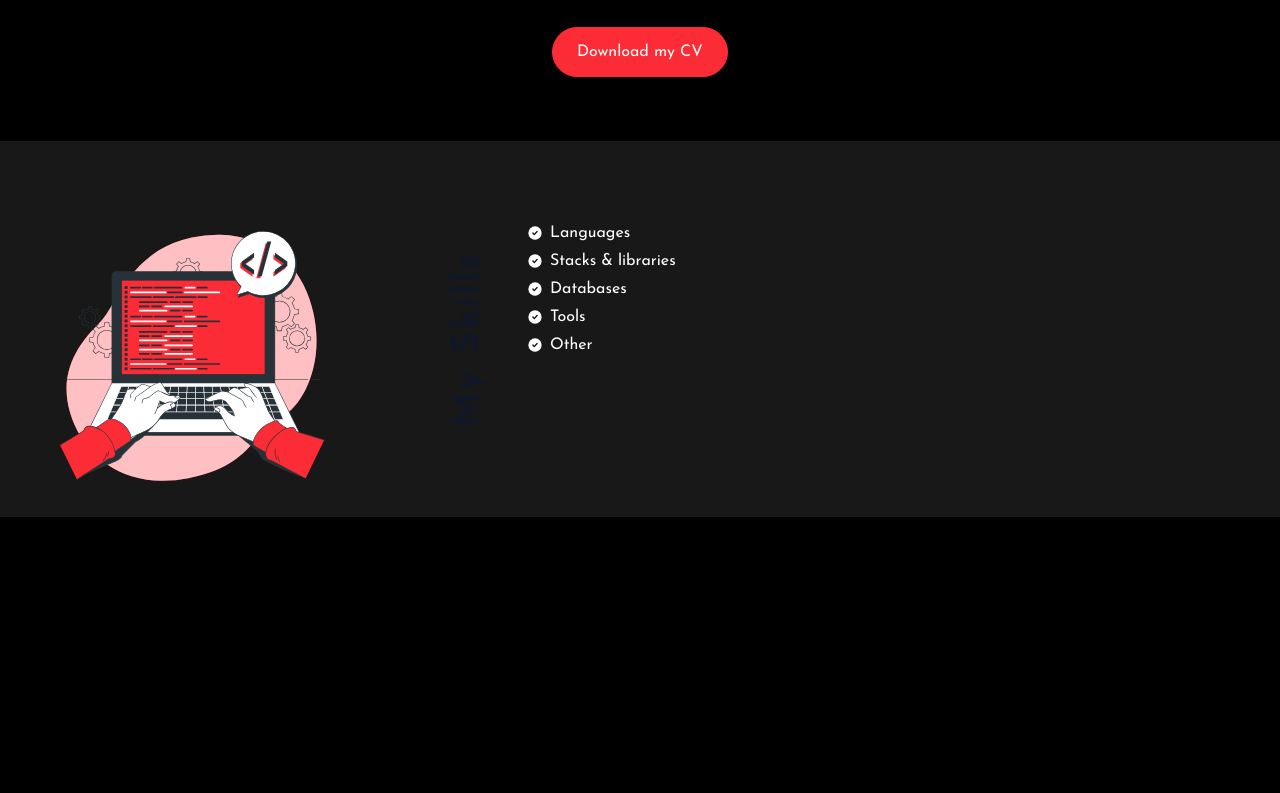
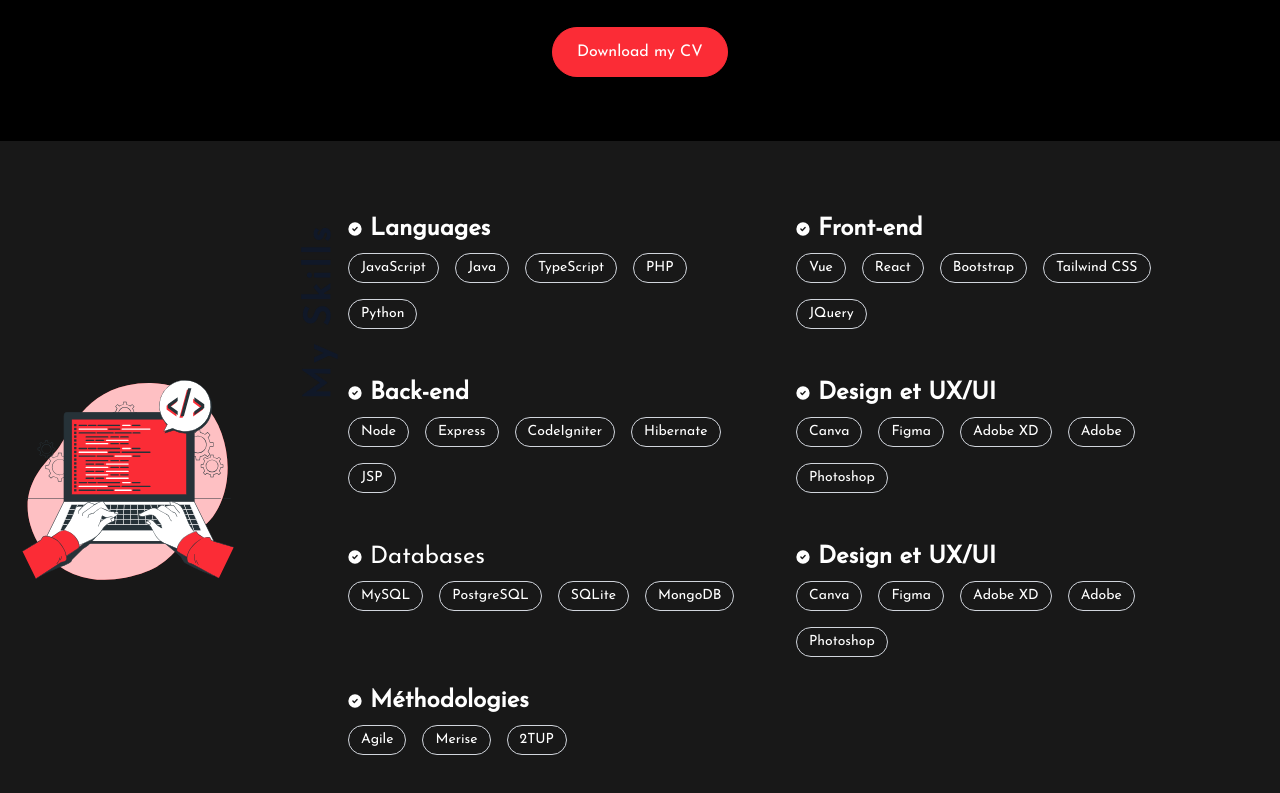
Before and after one commit to AnachiAndria/portfolio, a React (Vite) app: page / in a window 1280 px wide. Shown: the part 1213-2006 px from the top of the page. Before the commit the page ends 1730 px from the top, so only its background shows below. Built offline with nearby package versions, Linux system fonts and the light colour scheme.

Commit message:
skill ok

```diff
--- a/src/components/About.tsx
+++ b/src/components/About.tsx
@@ -63,9 +63,9 @@
 
 
             {/* Skills Section with SVG */}
-            <section className="pt-16 w-full bg-[#181818] flex flex-col md:flex-row">
+            <section className="py-10 w-full bg-[#181818] flex flex-col md:flex-row">
   {/* First part - SVG */}
-  <div className="w-full md:w-3/10 p-4 flex justify-center items-center">
+  <div className="w-full md:w-2/10 p-4 flex justify-center items-center">
     <img
       src="/public/img/coding-bro.svg"
       alt="My SVG"
@@ -73,45 +73,160 @@
     />
   </div>
 
-    <div className="w-full md:w-1/10 p-0 flex justify-center items-center">
-        <h2 className="left-0 tracking-widest mb-1 rotate-270 origin-top  whitespace-nowrap text-4xl font-bold text-gray-900 dark:text-white">My Skills</h2>
+    <div className="w-full md:w-1/10 p-0 flex justify-center items-center -mr-15">
+        <h2 className="tracking-widest mb-1 rotate-270 whitespace-nowrap text-4xl -mt-85 font-bold text-gray-900 dark:text-white">My Skills</h2>
     </div>
 
   {/* Second part - Skills List */}
-  <div className="w-full md:w-6/10 p-4">
-    <ul className="max-w-md space-y-1  list-inside ">
+  <div className="w-full md:w-7/10  flex flex-col md:flex-row">
+
+    <div className="w-full md:w-5/10 flex py-2 m-2">
+        <ul className="max-w-md space-y-4  list-inside w-full">
+            <div className="flex flex-col">
+                <div className="p-4">
                     <li className="flex items-center">
                     <svg className="w-3.5 h-3.5 me-2 shrink-0" aria-hidden="true" xmlns="http://www.w3.org/2000/svg" fill="currentColor" viewBox="0 0 20 20">
                         <path d="M10 .5a9.5 9.5 0 1 0 9.5 9.5A9.51 9.51 0 0 0 10 .5Zm3.707 8.207-4 4a1 1 0 0 1-1.414 0l-2-2a1 1 0 0 1 1.414-1.414L9 10.586l3.293-3.293a1 1 0 0 1 1.414 1.414Z"/>
                     </svg>
-                Languages
+                    <h3 className="text-2xl font-bold">Languages</h3>
+                    </li>
+                </div>
 
-        </li>
+                <div className="px-4 pb-4 -mt-2">
+                    <div className="flex flex-wrap gap-4">
+                        <a className="border border-gray-300 rounded-full py-1 px-3 inline-block text-sm hover:border-red-500 transition-colors">JavaScript</a>
+                        <a className="border border-gray-300 rounded-full py-1 px-3 inline-block text-sm hover:border-red-500 transition-colors">Java</a>
+                        <a className="border border-gray-300 rounded-full py-1 px-3 inline-block text-sm hover:border-red-500 transition-colors">TypeScript</a>
+                        <a className="border border-gray-300 rounded-full py-1 px-3 inline-block text-sm hover:border-red-500 transition-colors">PHP</a>
+                        <a className="border border-gray-300 rounded-full py-1 px-3 inline-block text-sm hover:border-red-500 transition-colors">Python</a>
+                    </div>
+                </div>
+            </div>
+            <div className="flex flex-col">
+                <div className="p-4">
                     <li className="flex items-center">
                     <svg className="w-3.5 h-3.5 me-2 shrink-0" aria-hidden="true" xmlns="http://www.w3.org/2000/svg" fill="currentColor" viewBox="0 0 20 20">
                         <path d="M10 .5a9.5 9.5 0 1 0 9.5 9.5A9.51 9.51 0 0 0 10 .5Zm3.707 8.207-4 4a1 1 0 0 1-1.414 0l-2-2a1 1 0 0 1 1.414-1.414L9 10.586l3.293-3.293a1 1 0 0 1 1.414 1.414Z"/>
                     </svg>
-                Stacks & libraries
+                    <h3 className="text-2xl font-bold">Back-end</h3>
                     </li>
+                </div>
+
+                <div className="px-4 pb-4 -mt-2">
+                    <div className="flex flex-wrap gap-4">
+                        <a className="border border-gray-300 rounded-full py-1 px-3 inline-block text-sm hover:border-red-500 transition-colors">Node</a>
+                        <a className="border border-gray-300 rounded-full py-1 px-3 inline-block text-sm hover:border-red-500 transition-colors">Express</a>
+                        <a className="border border-gray-300 rounded-full py-1 px-3 inline-block text-sm hover:border-red-500 transition-colors">CodeIgniter</a>
+                        <a className="border border-gray-300 rounded-full py-1 px-3 inline-block text-sm hover:border-red-500 transition-colors">Hibernate</a>
+                        <a className="border border-gray-300 rounded-full py-1 px-3 inline-block text-sm hover:border-red-500 transition-colors">JSP</a>
+                    </div>
+                </div>
+            </div>
+            <div className="grid grid-rows-2 ">
+                <div className="row-start-1   p-4">
                     <li className="flex items-center">
                         <svg className="w-3.5 h-3.5 me-2 shrink-0" aria-hidden="true" xmlns="http://www.w3.org/2000/svg" fill="currentColor" viewBox="0 0 20 20">
                             <path d="M10 .5a9.5 9.5 0 1 0 9.5 9.5A9.51 9.51 0 0 0 10 .5Zm3.707 8.207-4 4a1 1 0 0 1-1.414 0l-2-2a1 1 0 0 1 1.414-1.414L9 10.586l3.293-3.293a1 1 0 0 1 1.414 1.414Z"/>
                         </svg>
-                Databases
+                        <h3 className="text-2xl bold">Databases</h3>
                     </li>
+                </div>
+
+                <div className="px-4 pb-4 -mt-2">
+                    <div className="flex flex-wrap gap-4">
+                        <a className="border border-gray-300 rounded-full py-1 px-3 inline-block text-sm hover:border-red-500 transition-colors">MySQL</a>
+                        <a className="border border-gray-300 rounded-full py-1 px-3 inline-block text-sm hover:border-red-500 transition-colors">PostgreSQL</a>
+                        <a className="border border-gray-300 rounded-full py-1 px-3 inline-block text-sm hover:border-red-500 transition-colors">SQLite</a>
+                        <a className="border border-gray-300 rounded-full py-1 px-3 inline-block text-sm hover:border-red-500 transition-colors">MongoDB</a>
+                    </div>
+                </div>
+            </div>
+            <div className="flex flex-col">
+                <div className="p-4">
                     <li className="flex items-center">
                     <svg className="w-3.5 h-3.5 me-2 shrink-0" aria-hidden="true" xmlns="http://www.w3.org/2000/svg" fill="currentColor" viewBox="0 0 20 20">
                         <path d="M10 .5a9.5 9.5 0 1 0 9.5 9.5A9.51 9.51 0 0 0 10 .5Zm3.707 8.207-4 4a1 1 0 0 1-1.414 0l-2-2a1 1 0 0 1 1.414-1.414L9 10.586l3.293-3.293a1 1 0 0 1 1.414 1.414Z"/>
                     </svg>
-                Tools
+                    <h3 className="text-2xl font-bold">Méthodologies</h3>
                     </li>
+                </div>
+
+                <div className="px-4 pb-4 -mt-2">
+                    <div className="flex flex-wrap gap-4">
+                        <a className="border border-gray-300 rounded-full py-1 px-3 inline-block text-sm hover:border-red-500 transition-colors">Agile</a>
+                        <a className="border border-gray-300 rounded-full py-1 px-3 inline-block text-sm hover:border-red-500 transition-colors">Merise</a>
+                        <a className="border border-gray-300 rounded-full py-1 px-3 inline-block text-sm hover:border-red-500 transition-colors">2TUP</a>
+                    </div>
+                </div>
+            </div>
+        </ul>
+    </div>
+
+    <div className="w-full md:w-5/10 flex py-2 m-2">
+        <ul className="max-w-md space-y-4  list-inside w-full">
+            <div className="flex flex-col">
+                <div className="p-4">
                     <li className="flex items-center">
                     <svg className="w-3.5 h-3.5 me-2 shrink-0" aria-hidden="true" xmlns="http://www.w3.org/2000/svg" fill="currentColor" viewBox="0 0 20 20">
                         <path d="M10 .5a9.5 9.5 0 1 0 9.5 9.5A9.51 9.51 0 0 0 10 .5Zm3.707 8.207-4 4a1 1 0 0 1-1.414 0l-2-2a1 1 0 0 1 1.414-1.414L9 10.586l3.293-3.293a1 1 0 0 1 1.414 1.414Z"/>
                     </svg>
-                Other
+                    <h3 className="text-2xl font-bold">Front-end</h3>
                     </li>
+                </div>
+
+                <div className="px-4 pb-4 -mt-2">
+                    <div className="flex flex-wrap gap-4">
+                        <a className="border border-gray-300 rounded-full py-1 px-3 inline-block text-sm hover:border-red-500 transition-colors">Vue</a>
+                        <a className="border border-gray-300 rounded-full py-1 px-3 inline-block text-sm hover:border-red-500 transition-colors">React</a>
+                        <a className="border border-gray-300 rounded-full py-1 px-3 inline-block text-sm hover:border-red-500 transition-colors">Bootstrap</a>
+                        <a className="border border-gray-300 rounded-full py-1 px-3 inline-block text-sm hover:border-red-500 transition-colors">Tailwind CSS</a>
+                        <a className="border border-gray-300 rounded-full py-1 px-3 inline-block text-sm hover:border-red-500 transition-colors">JQuery</a>
+                    </div>
+                </div>
+            </div>
+            <div className="flex flex-col">
+                <div className="p-4">
+                    <li className="flex items-center">
+                    <svg className="w-3.5 h-3.5 me-2 shrink-0" aria-hidden="true" xmlns="http://www.w3.org/2000/svg" fill="currentColor" viewBox="0 0 20 20">
+                        <path d="M10 .5a9.5 9.5 0 1 0 9.5 9.5A9.51 9.51 0 0 0 10 .5Zm3.707 8.207-4 4a1 1 0 0 1-1.414 0l-2-2a1 1 0 0 1 1.414-1.414L9 10.586l3.293-3.293a1 1 0 0 1 1.414 1.414Z"/>
+                    </svg>
+                    <h3 className="text-2xl font-bold">Design et UX/UI</h3>
+                    </li>
+                </div>
+
+                <div className="px-4 pb-4 -mt-2">
+                    <div className="flex flex-wrap gap-4">
+                        <a className="border border-gray-300 rounded-full py-1 px-3 inline-block text-sm hover:border-red-500 transition-colors">Canva</a>
+                        <a className="border border-gray-300 rounded-full py-1 px-3 inline-block text-sm hover:border-red-500 transition-colors">Figma</a>
+                        <a className="border border-gray-300 rounded-full py-1 px-3 inline-block text-sm hover:border-red-500 transition-colors">Adobe XD</a>
+                        <a className="border border-gray-300 rounded-full py-1 px-3 inline-block text-sm hover:border-red-500 transition-colors">Adobe</a>
+                        <a className="border border-gray-300 rounded-full py-1 px-3 inline-block text-sm hover:border-red-500 transition-colors">Photoshop</a>
+                    </div>
+                </div>
+            </div>
+            <div className="flex flex-col">
+                <div className="p-4">
+                    <li className="flex items-center">
+                    <svg className="w-3.5 h-3.5 me-2 shrink-0" aria-hidden="true" xmlns="http://www.w3.org/2000/svg" fill="currentColor" viewBox="0 0 20 20">
+                        <path d="M10 .5a9.5 9.5 0 1 0 9.5 9.5A9.51 9.51 0 0 0 10 .5Zm3.707 8.207-4 4a1 1 0 0 1-1.414 0l-2-2a1 1 0 0 1 1.414-1.414L9 10.586l3.293-3.293a1 1 0 0 1 1.414 1.414Z"/>
+                    </svg>
+                    <h3 className="text-2xl font-bold">Design et UX/UI</h3>
+                    </li>
+                </div>
+
+                <div className="px-4 pb-4 -mt-2">
+                    <div className="flex flex-wrap gap-4">
+                        <a className="border border-gray-300 rounded-full py-1 px-3 inline-block text-sm hover:border-red-500 transition-colors">Canva</a>
+                        <a className="border border-gray-300 rounded-full py-1 px-3 inline-block text-sm hover:border-red-500 transition-colors">Figma</a>
+                        <a className="border border-gray-300 rounded-full py-1 px-3 inline-block text-sm hover:border-red-500 transition-colors">Adobe XD</a>
+                        <a className="border border-gray-300 rounded-full py-1 px-3 inline-block text-sm hover:border-red-500 transition-colors">Adobe</a>
+                        <a className="border border-gray-300 rounded-full py-1 px-3 inline-block text-sm hover:border-red-500 transition-colors">Photoshop</a>
+                    </div>
+                </div>
+            </div>
+
         </ul>
+    </div>
   </div>
 </section>
 
```
Lines whose indentation alone changed are shown as unchanged.
